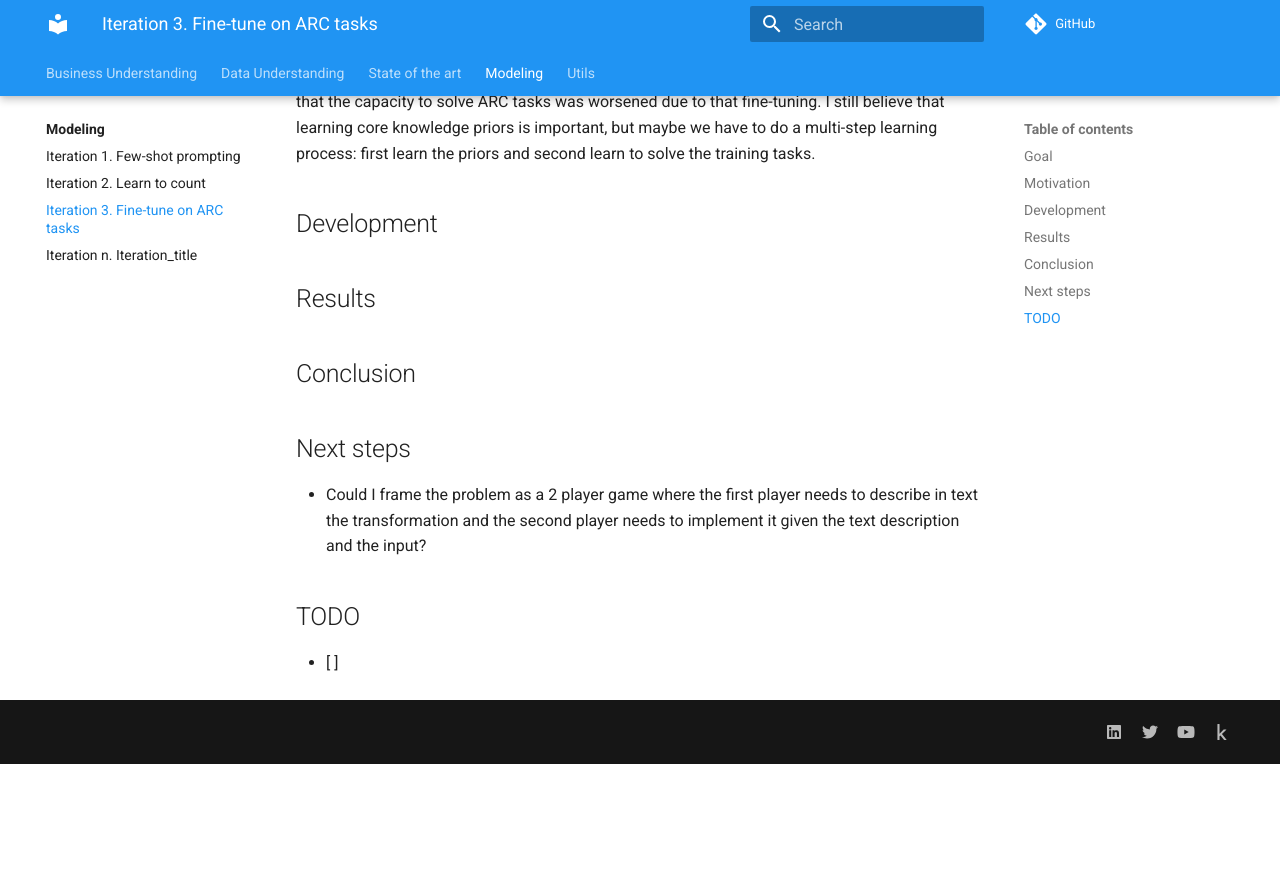
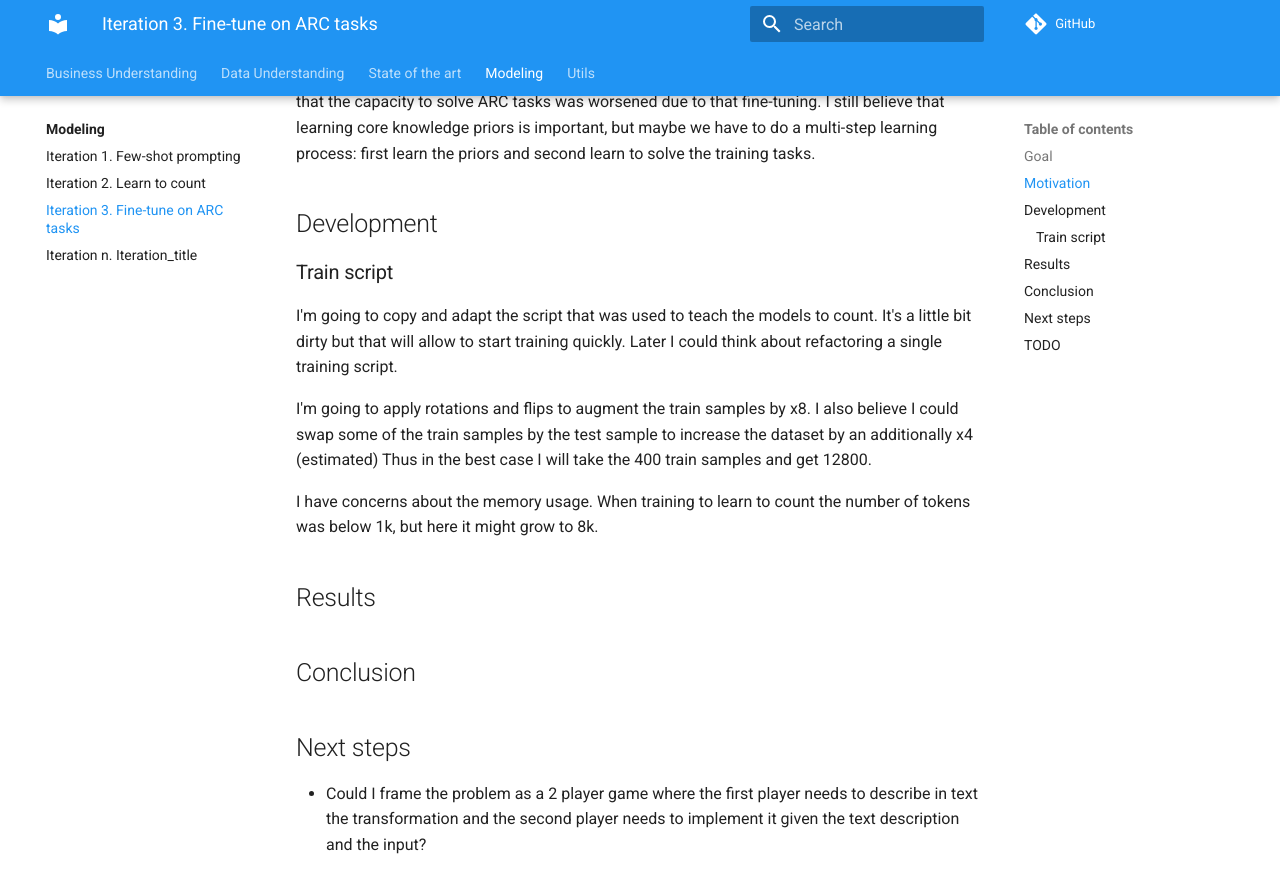
Before and after one commit to zhengjunyao-work/arc24, an MkDocs documentation site: the page built from docs/modeling/Iteration_03_fine-tune_on_arc.md, in a window 1280 px wide and 900 px high, scrolled down 565 px. Shown: the top 893 px of the window. Built offline with MkDocs 1.6.1 and Material for MkDocs 9.7.7, drawn with Linux system fonts in a browser that asks for light colours; comment, search, counter and statistics services are not loaded; before the commit the page ends 1329 px from its top, so only the background shows below that.

Commit message:
plan to write a train script

```diff
--- a/docs/modeling/Iteration_03_fine-tune_on_arc.md
+++ b/docs/modeling/Iteration_03_fine-tune_on_arc.md
@@ -25,6 +25,18 @@ the priors and second learn to solve the training tasks.
 
 ## Development
 
+### Train script
+
+I'm going to copy and adapt the script that was used to teach the models to count. It's a little bit
+dirty but that will allow to start training quickly. Later I could think about refactoring a single
+training script.
+
+I'm going to apply rotations and flips to augment the train samples by x8. I also believe I could
+swap some of the train samples by the test sample to increase the dataset by an additionally x4 (estimated)
+Thus in the best case I will take the 400 train samples and get 12800.
+
+I have concerns about the memory usage. When training to learn to count the number of tokens was below 1k, but here it might grow to 8k.
+
 ## Results
 
 ## Conclusion
```
